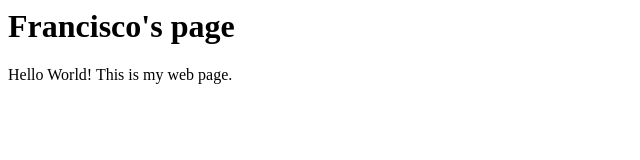
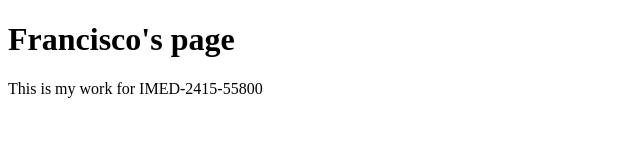
Before and after one commit to idtsu20/idtsu20.github.io, a plain HTML site: page index.html in a window 1280 px wide. Shown: the whole page, without its empty margins (0-640 px from the left). Drawn offline with Linux system fonts and the light colour scheme.

Commit message:
Update index.html

```diff
--- a/index.html
+++ b/index.html
@@ -1,3 +1,9 @@
+<!DOCTYPE html>
+<html>
+<body>
+
 <h1>Francisco's page</h1>
+<p>This is my work for IMED-2415-55800</p>
 
-<p>Hello World! This is my web page.</p>
+</body>
+</html>
```
